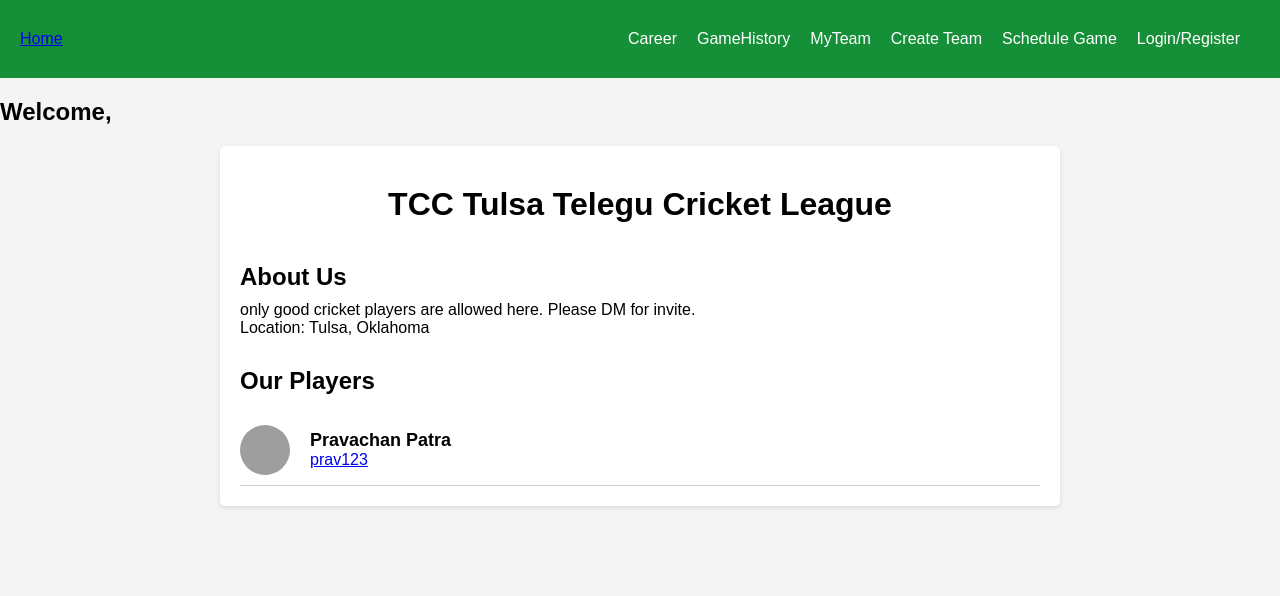
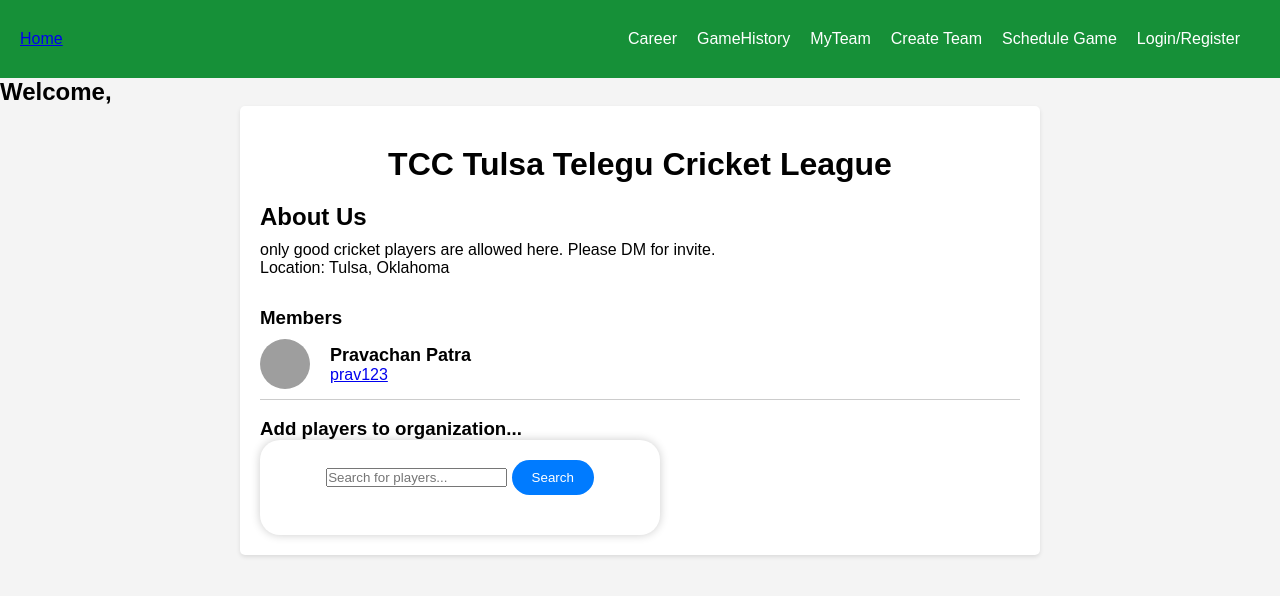
Before and after one commit to PravCoder/Cricket-Career-Sports-Management-Site, a Django app: page /view-organization/2 in a window 1280 px wide. Shown: the top 596 px of the page. Run offline with Django 3.2, Linux system fonts and the light colour scheme; data comes from the database, SQL or seed files in the repository; both versions use the stored data as it was after the commit; grey boxes are pictures that could not be loaded.

Commit message:
search functionality for add players to organization

```diff
--- a/mysite/base/models.py
+++ b/mysite/base/models.py
@@ -2,7 +2,7 @@ from django.db import models
 from django.contrib.auth.models import AbstractUser
 from datetime import datetime
 
-class Organization(models.Model):
+class Organization(models.Model): # Club
     name = models.CharField(max_length=200,null=True)
     description = models.CharField(max_length=200,null=True)
     members = models.ManyToManyField("Player", related_name="members", blank=True)
@@ -170,7 +170,7 @@ class Player(AbstractUser):
     email = models.EmailField(unique=True, null=True)
 
     team = models.ForeignKey(Team,on_delete=models.SET_NULL,null=True)
-    organization = models.ForeignKey(Organization,on_delete=models.SET_NULL,null=True)
+    organization = models.ForeignKey(Organization,on_delete=models.SET_NULL,null=True, blank=True)
     runs = models.IntegerField(default=0,null=True,blank=True)
     wickets = models.IntegerField(default=0,null=True,blank=True)
     catches = models.IntegerField(default=0,null=True,blank=True)
--- a/mysite/base/templates/base/view_organization.html
+++ b/mysite/base/templates/base/view_organization.html
@@ -14,6 +14,7 @@
         background-color: #f4f4f4;
         margin: 0;
         padding: 0;
+        align-items: center;
     }
 
     .container {
@@ -23,24 +24,29 @@
         background-color: #ffffff;
         border-radius: 5px;
         box-shadow: 0 2px 4px rgba(0, 0, 0, 0.1);
+        align-items: center;
     }
 
     .header {
         text-align: center;
         padding: 20px 0;
+        align-items: center;
     }
 
     h1 {
         margin: 0;
+
     }
 
     .organization-info {
         margin-bottom: 30px;
+        align-items: center;
     }
 
     .organization-info h2 {
         font-size: 24px;
         margin-bottom: 10px;
+        align-items: center;
     }
 
     .organization-info p {
@@ -51,6 +57,7 @@
         list-style: none;
         padding: 0;
         margin: 0;
+        align-items: center;
     }
 
     .player {
@@ -80,6 +87,68 @@
         margin: 0;
         color: #777;
     }
+* {
+    margin: 0;
+    padding: 0;
+    box-sizing: border-box;
+    align-items: center;
+}
+
+
+.search-container {
+    background-color: #fff;
+    border-radius: 20px;
+    box-shadow: 0px 0px 10px rgba(0, 0, 0, 0.2);
+    padding: 20px;
+    text-align: center;
+    width: 400px;
+    align-items: center;
+}
+
+#search-input {
+    width: 70%;
+    padding: 10px;
+    border: none;
+    border-radius: 20px;
+    margin-right: 10px;
+}
+
+#search-button {
+    background-color: #007bff;
+    color: #fff;
+    border: none;
+    border-radius: 20px;
+    padding: 10px 20px;
+    cursor: pointer;
+}
+
+#search-button:hover {
+    background-color: #0056b3;
+}
+
+#search-results {
+    margin-top: 20px;
+    text-align: left;
+}
+
+/* Style each player result item */
+.player-result {
+    display: flex;
+    align-items: center;
+    margin-bottom: 10px;
+    padding: 10px;
+    border: 1px solid #ddd;
+    border-radius: 10px;
+}
+
+.player-result img {
+    width: 50px;
+    height: 50px;
+    border-radius: 50%;
+    margin-right: 10px;
+}
+
+
 </style>
 </head>
 <body>
@@ -93,11 +162,11 @@
             <p>Location: {{org.location}}</p>
         </div>
         <div class="players">
-            <h2>Our Players</h2>
+            <h3>Members</h3>
             <ul>
                 {% for p in org.members.all %}
                     <li class="player">
-                        <img src="player1.jpg" alt="Player 1">
+                        <img src="#" alt="Player 1">
                         <div class="player-info">
                             <h3>{{p.first_name}} {{p.last_name}}</h3>
                             <p><a href="{% url 'player-career' p.id %}" >{{p.username}}</a></p>
@@ -107,6 +176,27 @@
                 {% endfor %}
             </ul>
         </div>
+        <br>
+        <h3>Add players to organization...</h3>
+        <div class="search-container">
+            <form action="" method="POST">
+                {% csrf_token %}
+                <input type="text" id="search-players" name="search-players" placeholder="Search for players..." autocomplete="off">
+                <button type="submit" id="search-button">Search</button>
+            </form>
+            <div id="search-results">
+                {% for p in query_players %}
+                    <li class="player">
+                        <img src="#" alt="Player 1">
+                        <div class="player-info">
+                            <h3>{{p.first_name}} {{p.last_name}}</h3>
+                            <p><a href="{% url 'player-career' p.id %}" >{{p.username}}</a></p>
+
+                        </div>
+                    </li>
+                {% endfor %}
+            </div>
+        </div>
     </div>
 </body>
 </html>
--- a/mysite/base/views.py
+++ b/mysite/base/views.py
@@ -392,7 +392,15 @@ def create_organization(request):
     return render(request, "base/create_organization.html", context)
 def view_organization(request, pk):
     org = Organization.objects.get(id=int(pk))
-    context = {"org":org}
+    query_players = []
+    if request.method == "POST":
+        query = request.POST.get("search-players")
+        if query != None and query != "":
+            for p in Player.objects.all():
+                if query.lower() in p.username.lower() or query.lower() in p.first_name.lower() or query.lower() in p.last_name.lower():
+                    query_players.append(p)
+
+    context = {"org":org, "query_players":query_players}
     return render(request, "base/view_organization.html", context)
 
 def schedule_game(request):
```
Also changed, not shown: mysite/base/templates/base/schedule_game.html (+6 -6 lines), mysite/base/migrations/0036_alter_player_organization.py (added), mysite/db.sqlite3. Lines whose indentation alone changed are shown as unchanged.
